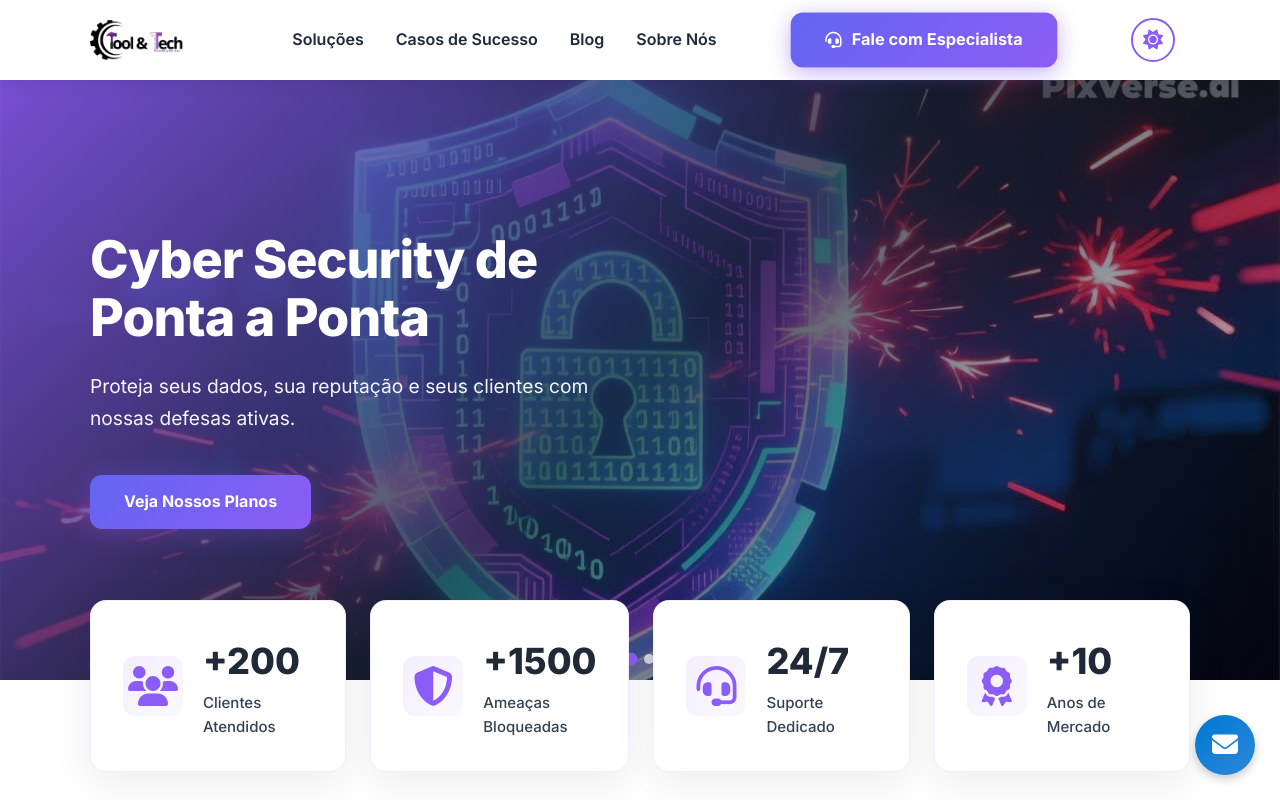
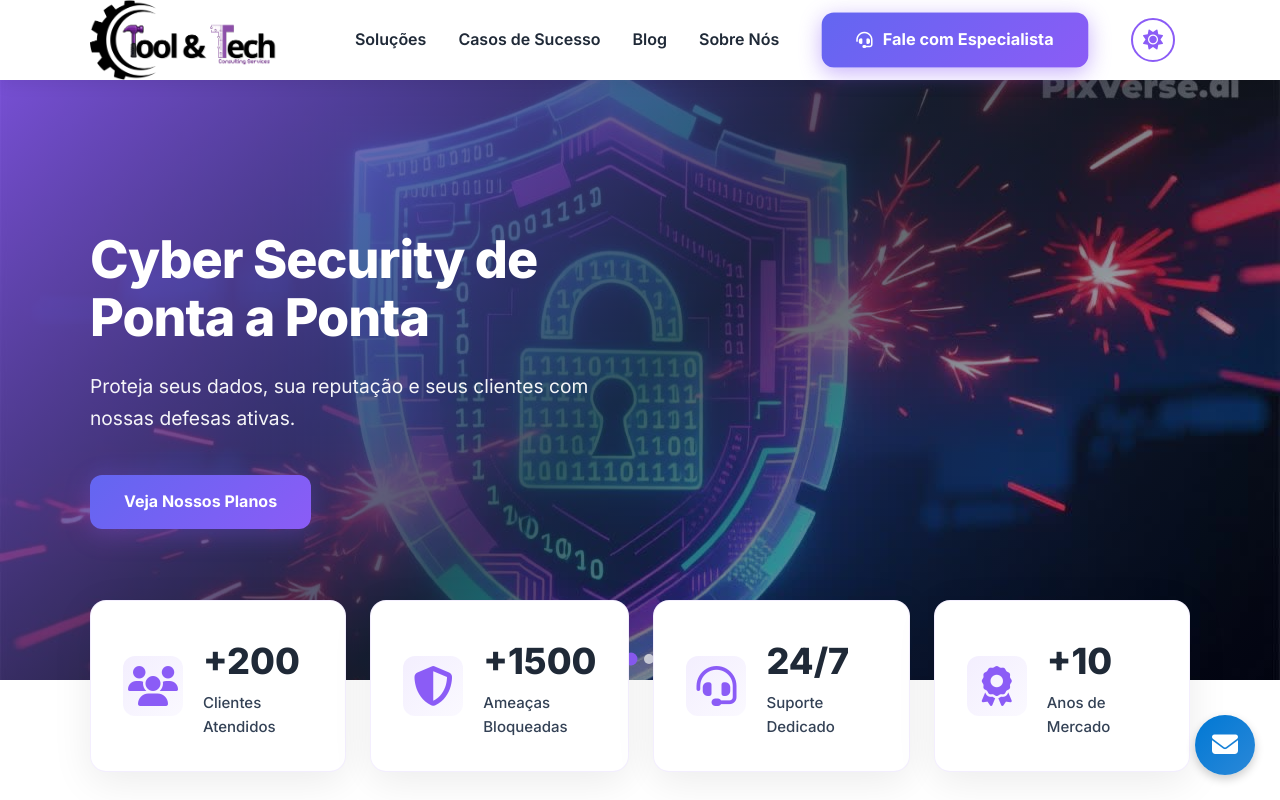
Before and after one commit to GiovanneRocha/Tool-e-Tech, a plain HTML site: page index.html in a window 1280 px wide. Shown: the top 800 px of the page. Drawn offline with nearby package versions, Linux system fonts and the light colour scheme.

Commit message:
Update style.css

```diff
--- a/assets/css/style.css
+++ b/assets/css/style.css
@@ -230,7 +230,7 @@ body {
 */
 
 .logo img {
-    max-height: 40px;  /* ← CONTROLE AQUI O TAMANHO DA LOGO */
+    max-height: 80px;  /* ← CONTROLE AQUI O TAMANHO DA LOGO */
     width: auto;
     object-fit: contain;
     display: block;
@@ -1675,4 +1675,5 @@ html[data-theme="dark"] .solution-compact-card:hover {
     .solutions-compact-grid {
         grid-template-columns: 1fr;
     }
-}
+
+}
```
